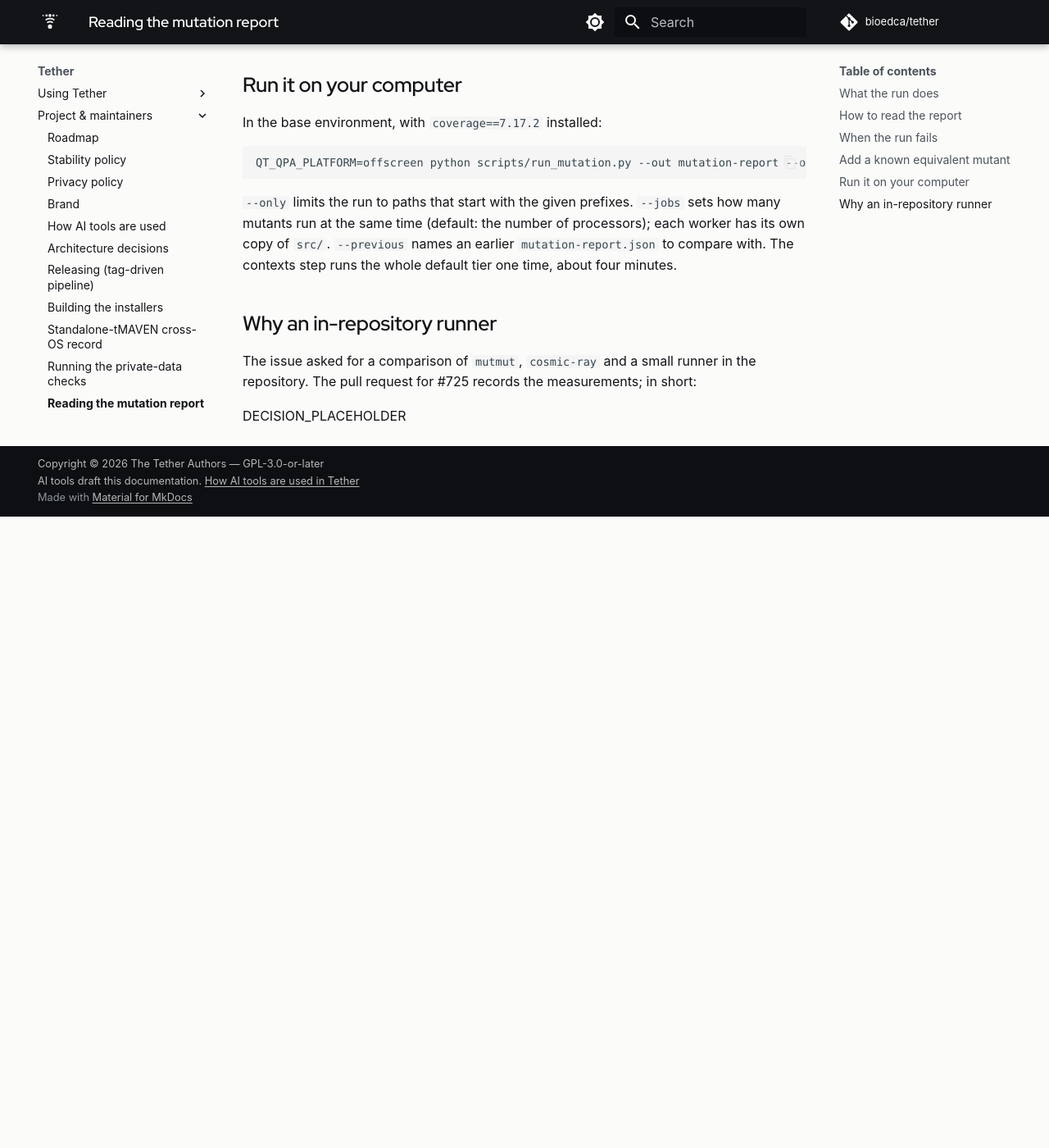
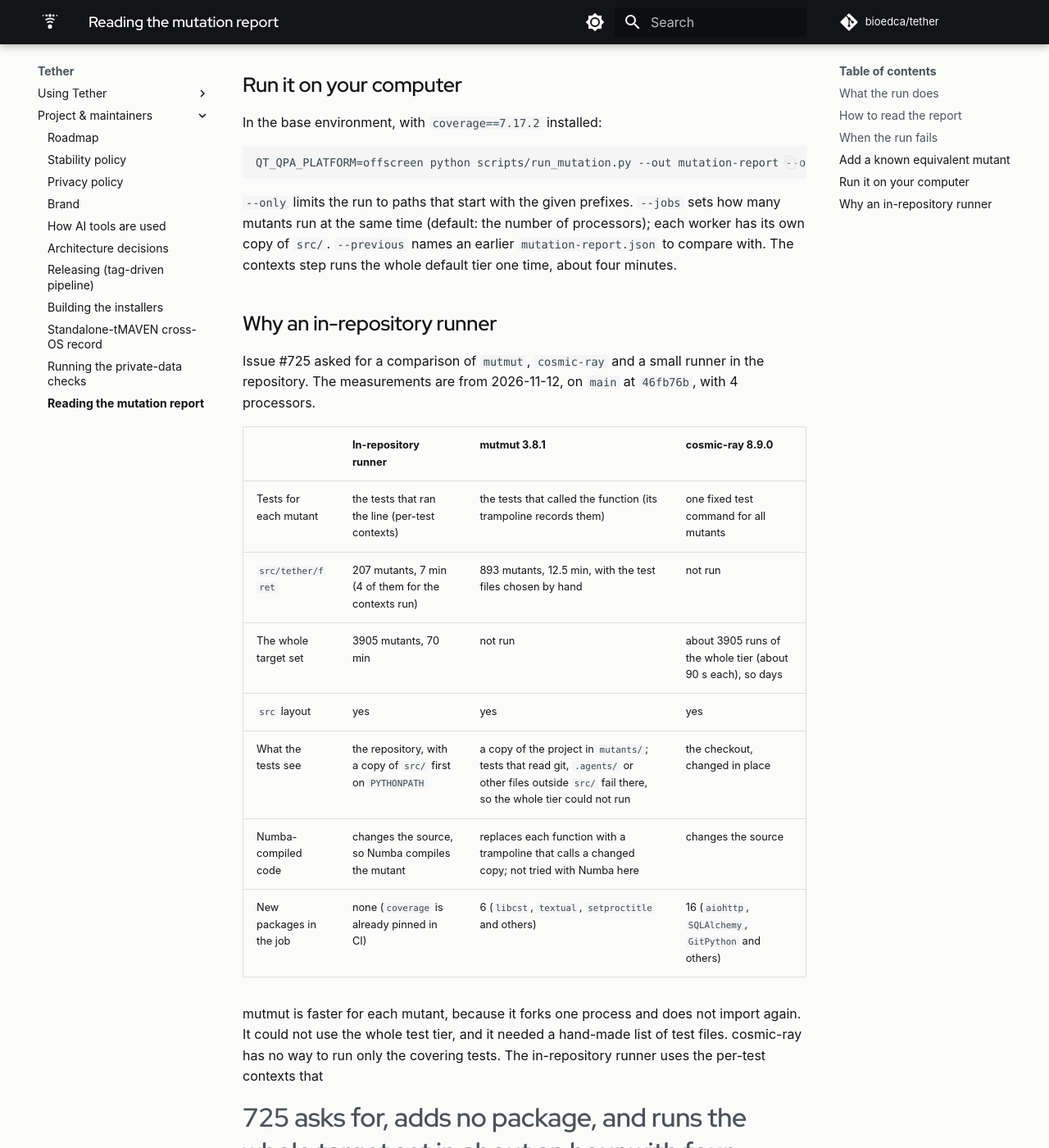
Before and after one commit to bioedca/tether, an MkDocs documentation site: the page built from docs/maintainers/mutation-testing.md, in a window 1280 px wide and 1400 px high, scrolled down 2520 px. Shown: the whole window at 82% size. Built offline with MkDocs 1.6.1 and Material for MkDocs 9.7.7, drawn with Linux system fonts in a browser that asks for light colours; comment, search, counter and statistics services are not loaded; the version menu is left out; before the commit the page ends 3150 px from its top, so only the background shows below that; some of the changed text lies outside the part shown.

Commit message:
docs: compare the runner with mutmut and cosmic-ray; reader statement first (#725)

```diff
--- a/docs/maintainers/mutation-testing.md
+++ b/docs/maintainers/mutation-testing.md
@@ -109,7 +104,22 @@ runs the whole default tier one time, about four minutes.
 
 ## Why an in-repository runner
 
-The issue asked for a comparison of `mutmut`, `cosmic-ray` and a small runner in the repository.
-The pull request for #725 records the measurements; in short:
+Issue #725 asked for a comparison of `mutmut`, `cosmic-ray` and a small runner in the
+repository. The measurements are from 2026-11-12, on `main` at `46fb76b`, with 4 processors.
 
-DECISION_PLACEHOLDER
+| | In-repository runner | mutmut 3.8.1 | cosmic-ray 8.9.0 |
+|---|---|---|---|
+| Tests for each mutant | the tests that ran the line (per-test contexts) | the tests that called the function (its trampoline records them) | one fixed test command for all mutants |
+| `src/tether/fret` | 207 mutants, 7 min (4 of them for the contexts run) | 893 mutants, 12.5 min, with the test files chosen by hand | not run |
+| The whole target set | 3905 mutants, 70 min | not run | about 3905 runs of the whole tier (about 90 s each), so days |
+| `src` layout | yes | yes | yes |
+| What the tests see | the repository, with a copy of `src/` first on `PYTHONPATH` | a copy of the project in `mutants/`; tests that read git, `.agents/` or other files outside `src/` fail there, so the whole tier could not run | the checkout, changed in place |
+| Numba-compiled code | changes the source, so Numba compiles the mutant | replaces each function with a trampoline that calls a changed copy; not tried with Numba here | changes the source |
+| New packages in the job | none (`coverage` is already pinned in CI) | 6 (`libcst`, `textual`, `setproctitle` and others) | 16 (`aiohttp`, `SQLAlchemy`, `GitPython` and others) |
+
+mutmut is faster for each mutant, because it forks one process and does not import again. It
+could not use the whole test tier, and it needed a hand-made list of test files. cosmic-ray has
+no way to run only the covering tests. The in-repository runner uses the per-test contexts that
+#725 asks for, adds no package, and runs the whole target set in about an hour with four workers.
+No function in the targets is Numba-compiled today (the one Numba function is in
+`_sidecar_runner.py`, which is excluded).
```
Also changed, not shown: other parts of docs/maintainers/mutation-testing.md (+0 -5 lines).
